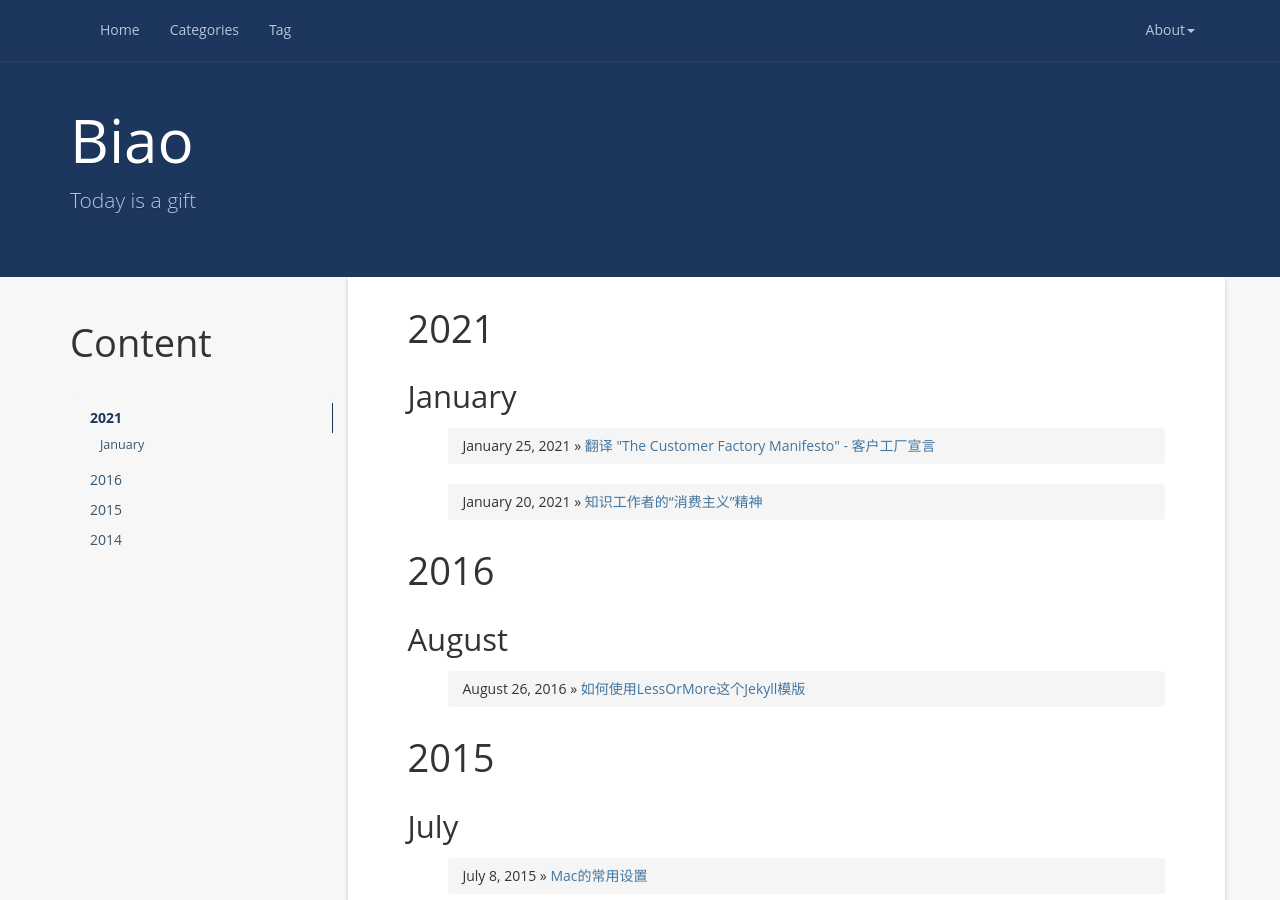
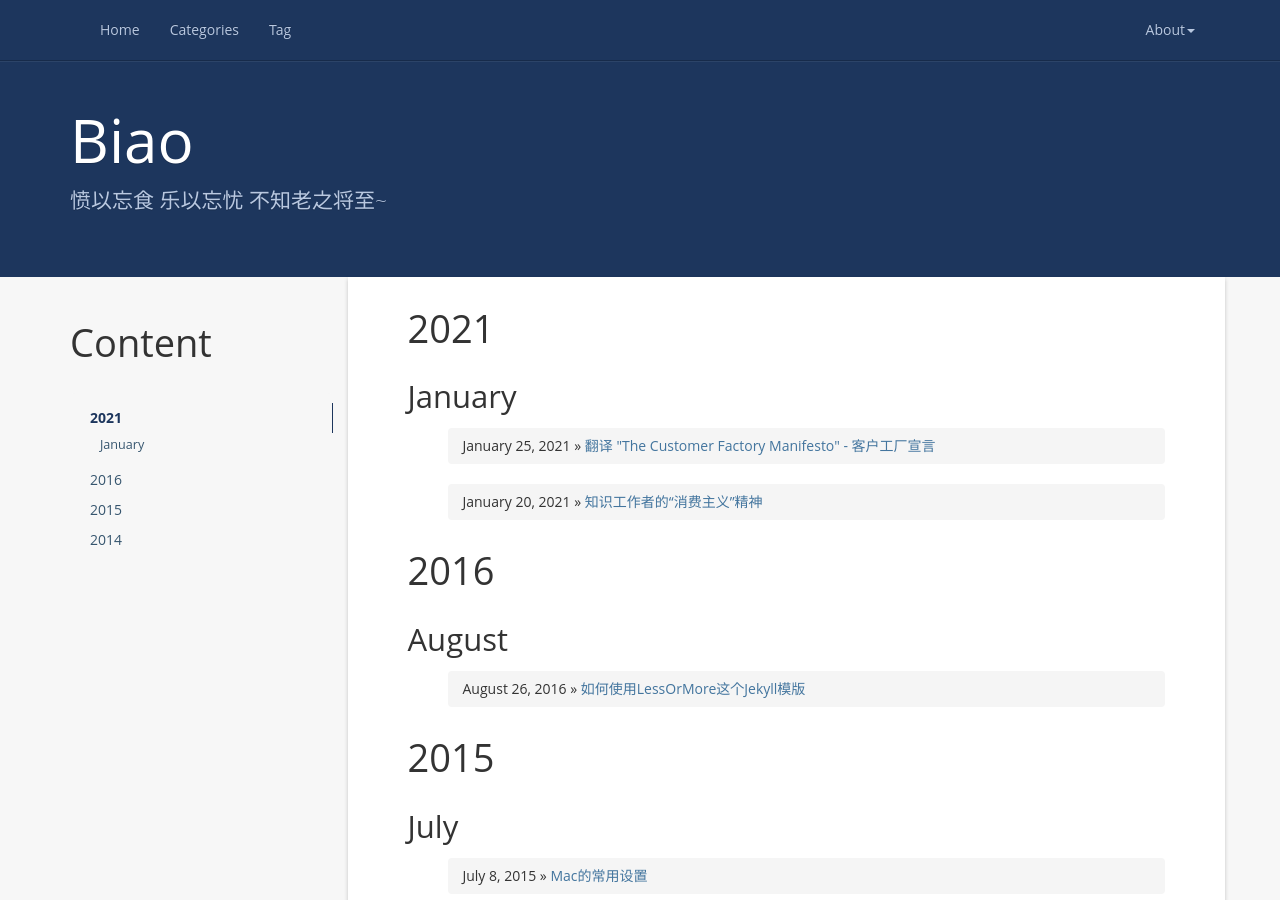
Before and after one commit to biaowang/biaowang.github.io, a Jekyll site: the page built from index.html, in a window 1280 px wide and 900 px high. Built offline with Jekyll 4.4.1, drawn with Linux system fonts in a browser that asks for light colours; nearby versions of some CDN libraries; the list of posts is cut into pages by our own code; comment, search, counter and statistics services are not loaded.

Commit message:
Update _config.yml

```diff
--- a/_config.yml
+++ b/_config.yml
@@ -5,9 +5,9 @@ author: Biao Wang
 url:
 github: https://github.com/biaowang/
 baseurl: ""
-description: Today is a gift
+description: 愤以忘食 乐以忘忧 不知老之将至~
 meta_description: 个人博客;热爱生活
-motto: Today is a gift.
+motto: 愤以忘食 乐以忘忧 不知老之将至~
 banner: 博雅达观
 
 #permalink: /:categories/:year/:month/:day/:title/
```
